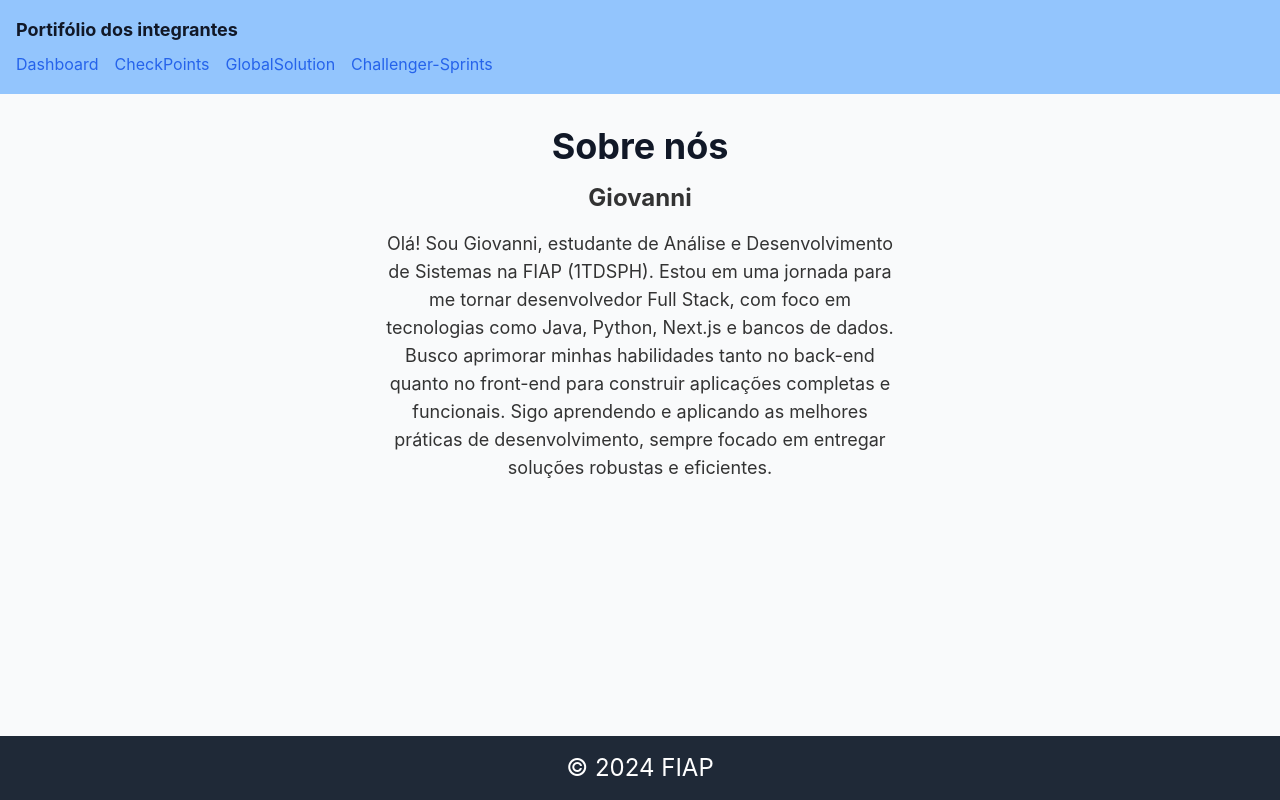
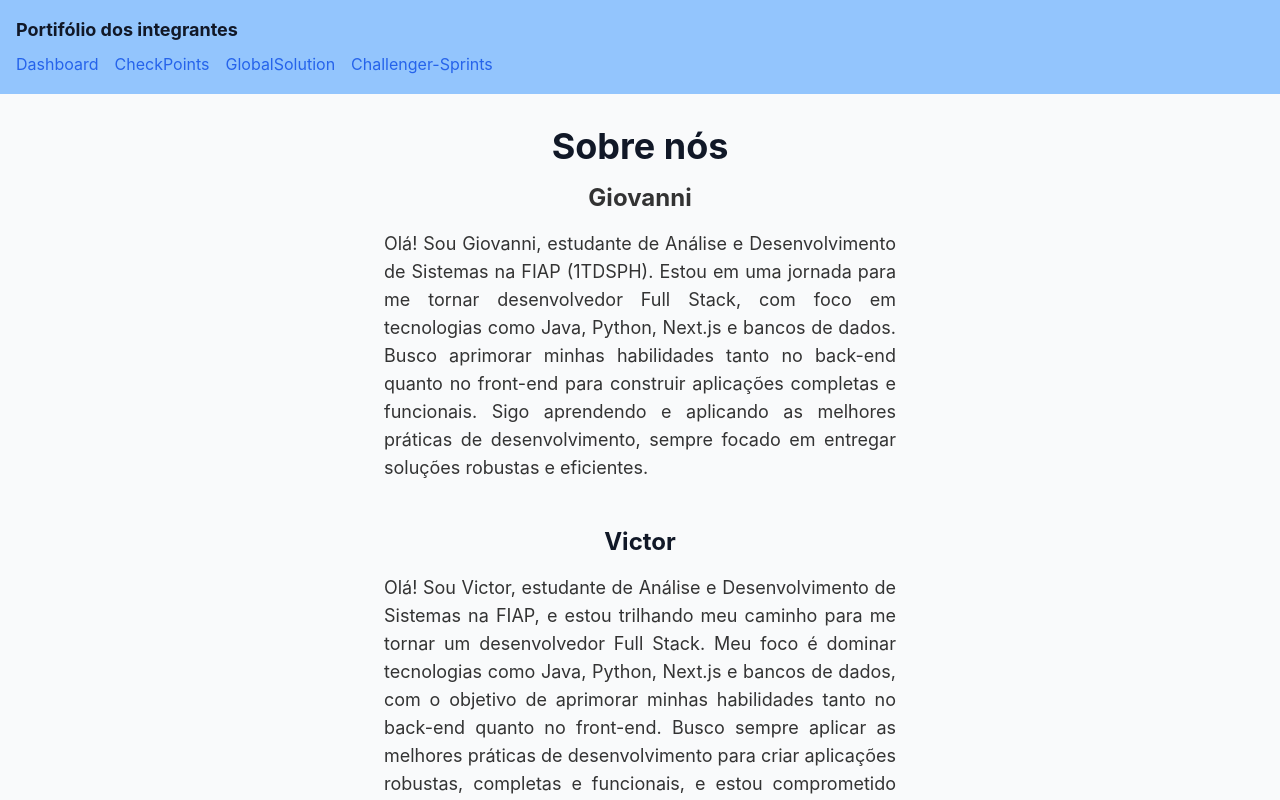
Before and after one commit to GiovanniSouzaL/cp6front-end, a Next.js app in the folder cp6front/: page / in a window 1280 px wide. Shown: the top 800 px of the page. Built offline with nearby package versions, Linux system fonts and the light colour scheme.

Commit message:
página inicial feita

```diff
--- a/cp6front/src/app/page.tsx
+++ b/cp6front/src/app/page.tsx
@@ -3,9 +3,12 @@ export default function Home() {
     <div className="flex flex-col items-center justify-center  p-8 text-center">
       <h1 className="text-4xl font-bold mb-4">Sobre nós</h1>
       <p className="text-2xl font-bold mb-4">Giovanni</p>
-      <p className="text-lg max-w-lg">
-        Olá! Sou Giovanni, estudante de Análise e Desenvolvimento de Sistemas na FIAP (1TDSPH). Estou em uma jornada para me tornar desenvolvedor Full Stack, com foco em tecnologias como Java, Python, Next.js e bancos de dados. Busco aprimorar minhas habilidades tanto no back-end quanto no front-end para construir aplicações completas e funcionais. Sigo aprendendo e aplicando as melhores práticas de desenvolvimento, sempre focado em entregar soluções robustas e eficientes.
+      <p className="text-lg max-w-lg text-justify">
+        Olá! Sou Giovanni, estudante de Análise e Desenvolvimento de Sistemas na FIAP (1TDSPH). Estou em uma jornada para me tornar desenvolvedor Full Stack, com foco em tecnologias como Java, Python, Next.js e bancos de dados. Busco aprimorar minhas habilidades tanto no back-end quanto no front-end para construir aplicações completas e funcionais. Sigo aprendendo e aplicando as melhores práticas de desenvolvimento, sempre focado em entregar soluções robustas e eficientes.<br/><br/>
       </p>
+      <h2 className="text-2xl font-bold mb-4">Victor</h2>
+      <p className="text-lg max-w-lg text-justify">
+        Olá! Sou Victor, estudante de Análise e Desenvolvimento de Sistemas na FIAP, e estou trilhando meu caminho para me tornar um desenvolvedor Full Stack. Meu foco é dominar tecnologias como Java, Python, Next.js e bancos de dados, com o objetivo de aprimorar minhas habilidades tanto no back-end quanto no front-end. Busco sempre aplicar as melhores práticas de desenvolvimento para criar aplicações robustas, completas e funcionais, e estou comprometido em evoluir constantemente para entregar soluções eficientes e de alta qualidade.<br/><br/></p>
     </div>
   );
 }
```
Also changed, not shown: 1 other file (tests, documents, lock files or other folders).
